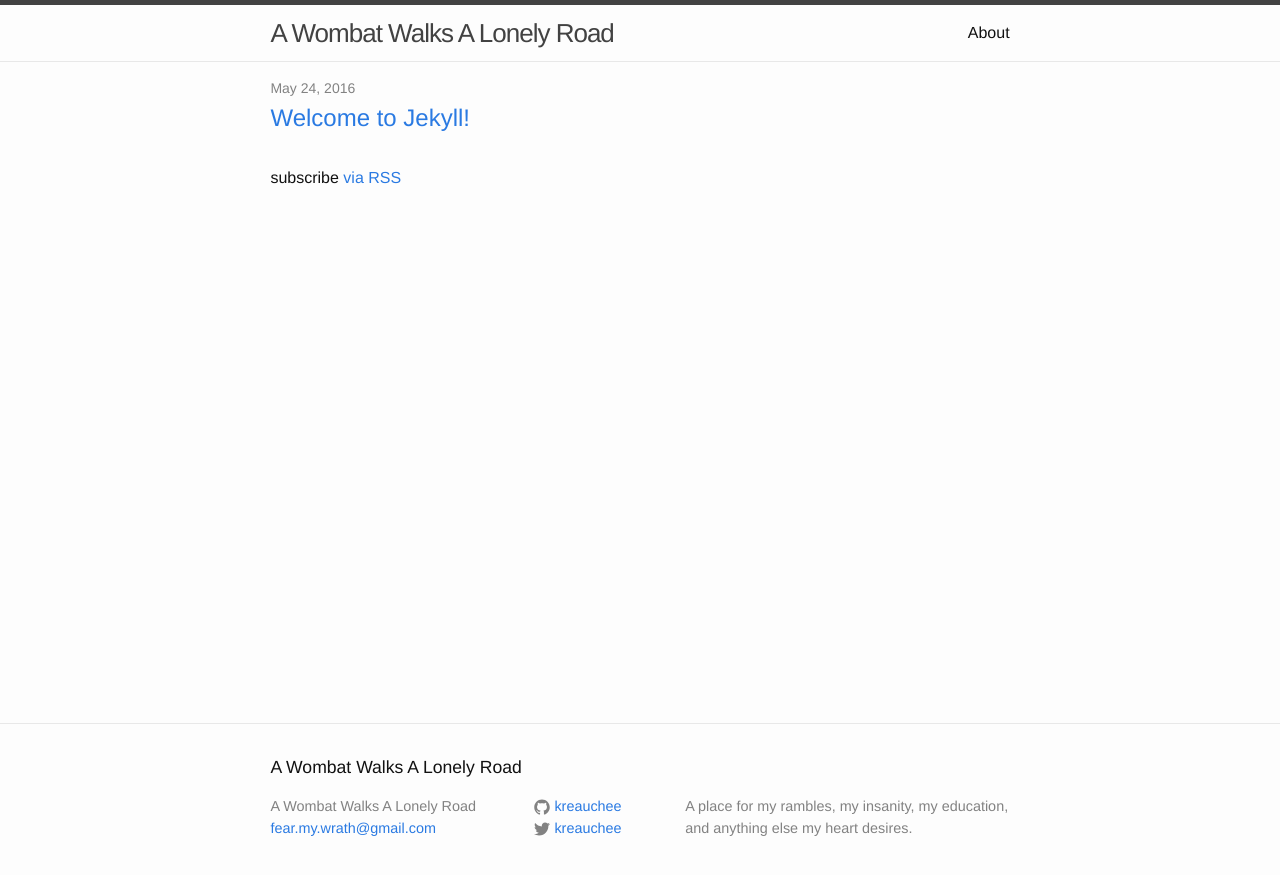
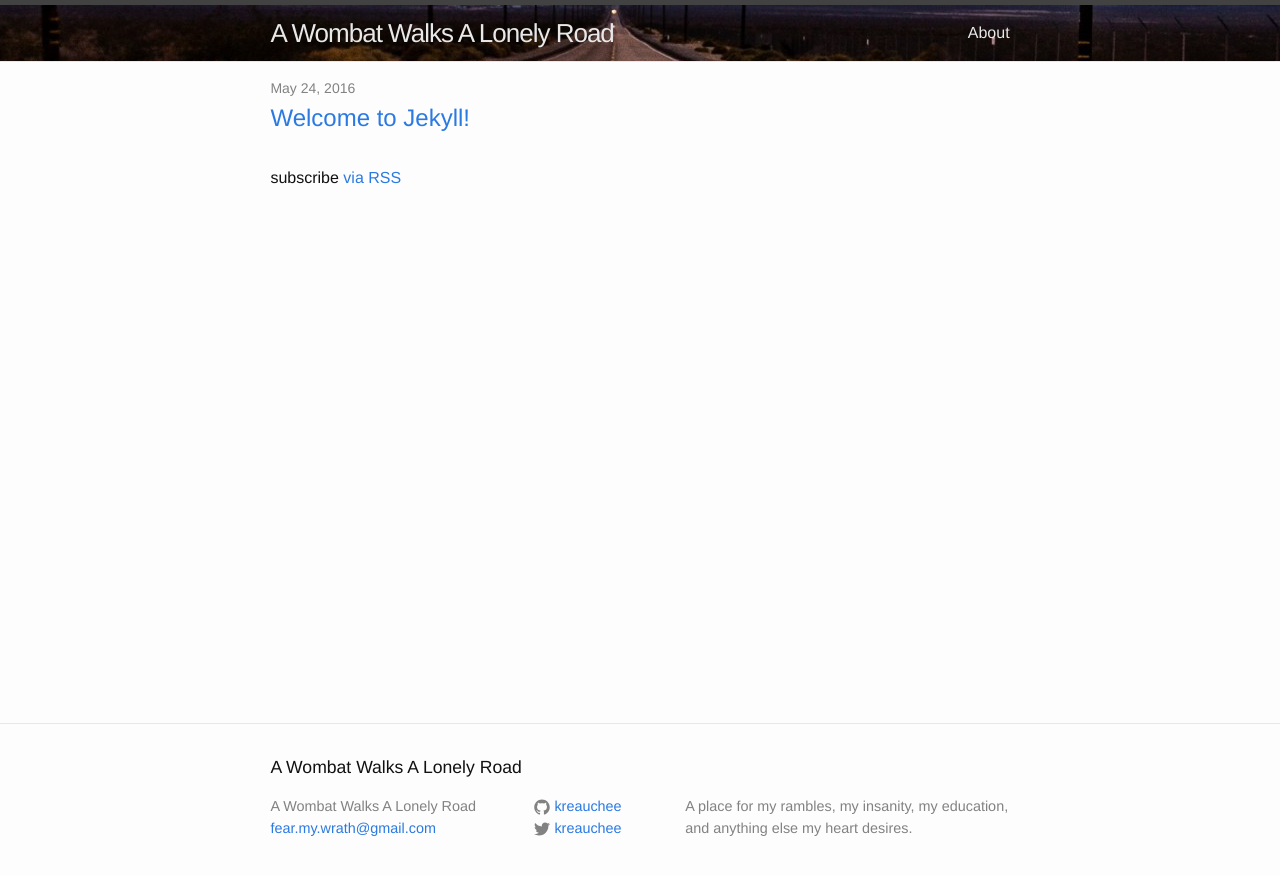
Before and after one commit to kreauchee/kreauchee.github.io, a Jekyll site: the page built from index.html, in a window 1280 px wide. Shown: the top 875 px of the page. Built offline with Jekyll 4.4.1, drawn with Linux system fonts in a browser that asks for light colours.

Commit message:
Playing with backgrounds and colors

```diff
--- a/_sass/_layout.scss
+++ b/_sass/_layout.scss
@@ -11,6 +11,12 @@
     width: 100%;
     z-index: 9999;
     background-color: $background-color;
+
+    // Background image and image positioning
+    background-image: url('/images/long-lonely-road.jpg');
+    background-repeat: no-repeat;
+    background-attachment: inherit;
+    background-position: center center;
 }
 
 .site-title {
@@ -23,7 +29,7 @@
 
     &,
     &:visited {
-        color: $grey-color-dark;
+        color: $grey-color-light;
     }
 }
 
@@ -36,7 +42,7 @@
     }
 
     .page-link {
-        color: $text-color;
+        color: $grey-color-light;
         line-height: $base-line-height;
 
         // Gaps between nav items, but not on the last one
```
